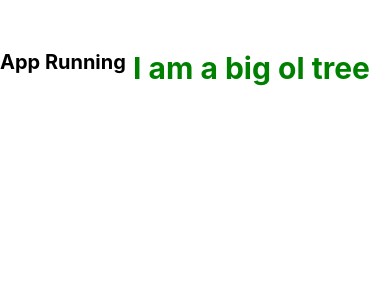
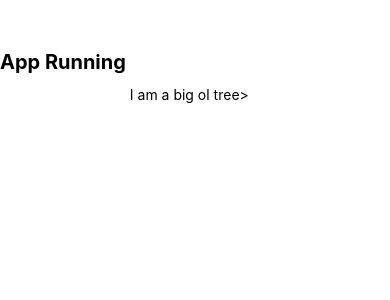
Before and after one commit to felixjtdb/tree-and-b-frontend, a React Native app: screen / in a window 390 px wide. Shown: the top 300 px of the page. Built offline with nearby package versions, Linux system fonts and the light colour scheme.

Commit message:
Changes to Tree Added id, name, imageURL, descrption

```diff
--- a/components/Tree.js
+++ b/components/Tree.js
@@ -1,11 +1,13 @@
 import React, { Component } from 'react';
-import { StyleSheet, Text, View } from 'react-native';
+import { StyleSheet, Text, View, Image  } from 'react-native';
 
 export default class Tree extends Component {
   render() {
     return (
       <View>
-        <Text style={styles.bigblue}> {this.props.description} </Text>
+        <Image source={this.props.imageURL}/>
+        <Text style={styles.bigblue} >{this.props.name} </Text>
+        <Text> {this.props.description}> </Text>
       </View>
     );
   }
```
